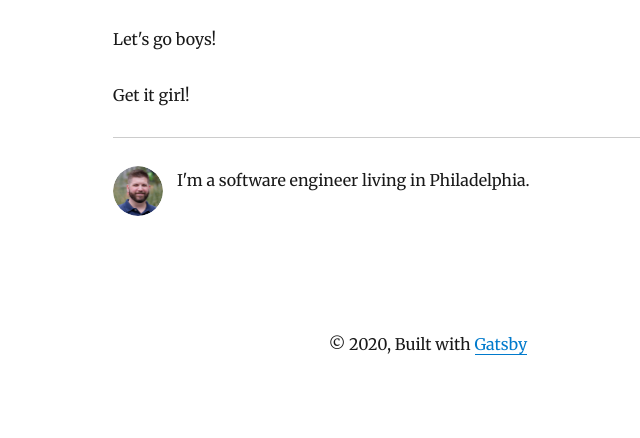
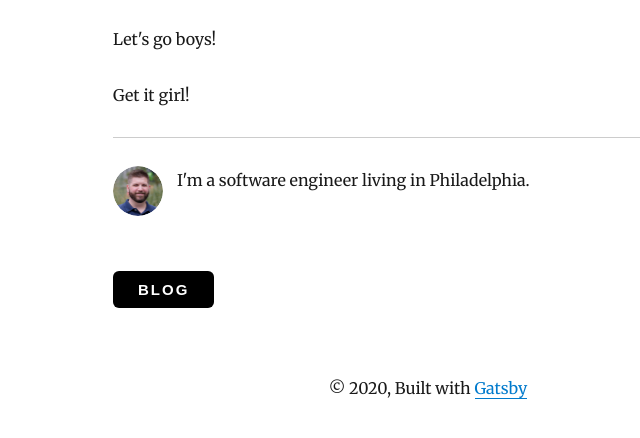
Before and after one commit to MatthewTFarley/MatthewTFarley, a Gatsby site: page /blog/blog-title/ in a window 1280 px wide. Shown: the part 198-636 px from the top of the page, without its empty margins (212-852 px from the left). Built offline with nearby package versions, Linux system fonts and the light colour scheme; Gatsby itself is replaced by a stand-in of ours; some packages are replaced by stand-ins of ours.

Commit message:
Add nav button to blog post page

```diff
--- a/src/templates/blog-post.js
+++ b/src/templates/blog-post.js
@@ -6,6 +6,8 @@ import Bio from "../components/bio"
 import Layout from "../components/layout"
 import SEO from "../components/seo"
 import { rhythm, scale } from "../utils/typography"
+
+import Button from "../components/button"
 
 class BlogPostTemplate extends React.Component {
   render() {
@@ -62,6 +64,10 @@ class BlogPostTemplate extends React.Component {
             )}
           </li>
         </ul>
+
+        <Link to="/blog/">
+          <Button marginTop="35px">Blog</Button>
+        </Link>
       </Layout>
     )
   }
```
